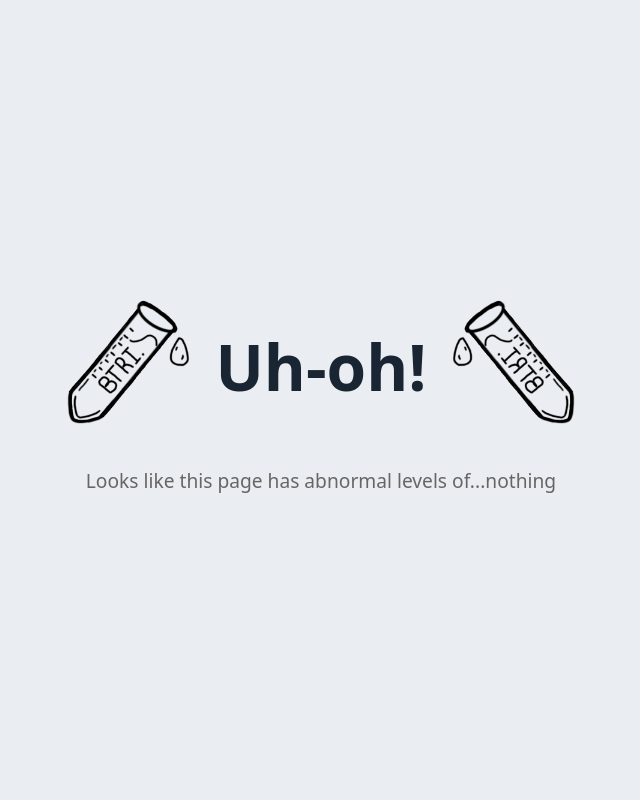
After one commit to AyeshaIlyas/blood-test-report-interpreter, a Flask app: template templates/404.html in a window 1280 px wide. The commit adds this page. Shown: the whole page, without its empty margins (319-959 px from the left). Run offline with Flask 3, Linux system fonts and the light colour scheme; the template is opened without the code that fills it, so the values that code supplies are empty.

Commit message:
make templates dir and create 404 page

```diff
--- a/app.py
+++ b/app.py
@@ -1,5 +1,5 @@
 from tasks import interpret_report
-from flask import Flask, request, jsonify
+from flask import Flask, request, jsonify, render_template
 from flask_cors import CORS
 from werkzeug.utils import secure_filename
 import pdfplumber
@@ -7,8 +7,7 @@ import os
 from celery_app import make_celery
 
 # create and configure flask app
-app = Flask(__name__,
-            static_url_path='/static')
+app = Flask(__name__)
 CORS(app)  # Enable CORS for all routes
 
 UPLOAD_FOLDER = '.'
@@ -28,6 +27,10 @@ def get_text(file_name):
 def allowed_file(filename):
     return '.' in filename and \
            filename.rsplit('.', 1)[1].lower() in ALLOWED_EXTENSIONS
+
+@app.route("/")
+def get_index():
+    return render_template("index.html")
 
 @app.route('/interpret', methods=['POST'])
 def upload_file():
@@ -54,3 +57,7 @@ def get_results(task_id):
     if task.ready():
         return jsonify(task.result)
     return jsonify({"status": task.status}) # Or return a processing message
+
+@app.errorhandler(404)
+def page_not_found(e):
+    return render_template('404.html'), 404
--- /dev/null
+++ b/static/css/404.css
@@ -0,0 +1,51 @@
+body {
+    font-family: system-ui, -apple-system, BlinkMacSystemFont, "Segoe UI", Roboto,
+        Oxygen, Ubuntu, Cantarell, "Open Sans", "Helvetica Neue", sans-serif;
+    background-color: #eaedf1;
+    color: #1a2533;
+    display: flex;
+    justify-content: center;
+    align-items: center;
+    min-height: 100vh;
+    margin: 0;
+}
+
+img {
+    padding: 5px;
+    width: 15vw;
+    max-width: 150px;
+}
+
+#404-error {
+    display: flex;
+    flex-direction: column;
+    align-items: center;
+    text-align: center;
+}
+
+.image-heading-container {
+    display: flex;
+    align-items: center;
+    margin-bottom: 20px;
+    justify-content: center;
+}
+
+.left-image {
+    margin-right: 10px;
+}
+
+.right-image {
+    margin-left: 10px;
+    transform: scaleX(-1);
+}
+
+h2 {
+    font-size: 4em;
+    margin: 0;
+}
+
+p {
+    text-align: center;
+    font-size: 1.2em;
+    color: #666;
+}
--- /dev/null
+++ b/templates/404.html
@@ -0,0 +1,20 @@
+<!DOCTYPE html>
+<html lang="en">
+<head>
+    <meta charset="UTF-8">
+    <meta name="viewport" content="width=device-width, initial-scale=1.0">
+    <link rel="icon" href="/static/logo.png" type="image/icon type">
+    <link rel="stylesheet" href="/static/css/404.css">
+    <title>404 Error</title>
+</head>
+<body>
+    <div id="404-error">
+        <div class="image-heading-container">
+            <img class="left-image" src="/static/logo.png" alt="Logo"/>
+            <h2>Uh-oh!</h2>
+            <img class="right-image" src="/static/logo.png" alt="Logo"/>
+        </div>
+        <p>Looks like this page has abnormal levels of...nothing</p>
+    </div>
+</body>
+</html>
```
Also changed, not shown: static/css/styles.css (renamed from static/styles.css, +3 -11 lines), templates/index.html (renamed from static/index.html, +4 -4 lines), static/logo.PNG, static/logo2.PNG (deleted).
